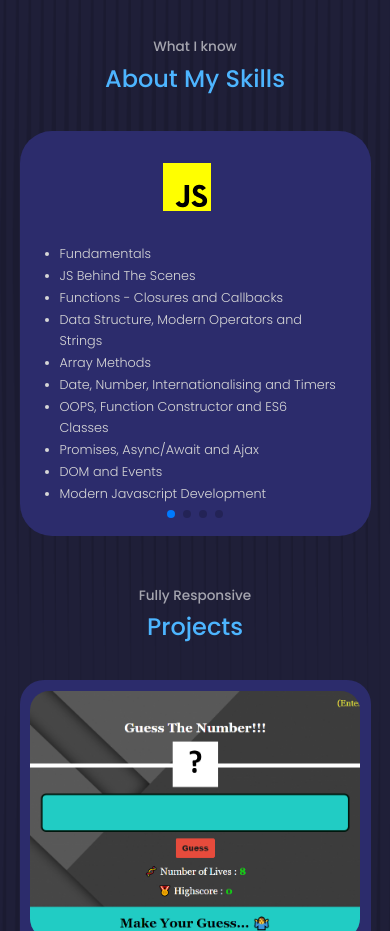
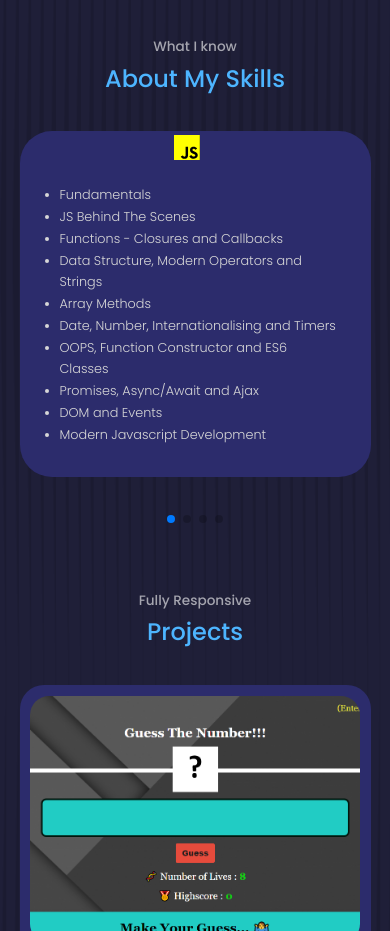
Before and after one commit to ash14ish/My-Portfolio, a React (Create React App) app: page / in a window 390 px wide. Shown: the part 2700-3631 px from the top of the page. Built offline with nearby package versions, Linux system fonts and the light colour scheme.

Commit message:
portfolio

```diff
--- a/src/components/SkillsDetails/SkillsDetails.css
+++ b/src/components/SkillsDetails/SkillsDetails.css
@@ -1,5 +1,6 @@
 .container.container__details {
   width: 55%;
+  padding-bottom: 4rem;
 }
 
 .frontend__details {
@@ -19,6 +20,8 @@
 .frontend__details-icon {
   font-size: 3rem;
   background-color: white;
+  width: max-content;
+  aspect-ratio: 1/1;
 }
 
 #js {
@@ -40,11 +43,21 @@
 
 /* List of details */
 
+.swiper-slide {
+  height: auto;
+  align-self: stretch;
+}
+
 .frontend__details-list {
   list-style-type: disc;
   list-style-position: outside;
   font-weight: 300;
   color: rgb(215, 215, 215);
+}
+
+.swiper-pagination-bullet-clickable,
+.swiper-pagination-bullet {
+  background-color: var(--color-primary);
 }
 
 @media (max-width: 1024px) {
@@ -70,8 +83,13 @@
 
   .frontend__details {
     flex-direction: column;
-    gap: 2rem;
-    justify-content: end;
+    gap: 1.5rem;
+    padding-top: 0.2rem;
+  }
+
+  .swiper-slide ul {
+    height: auto;
+    align-self: center;
   }
 
   .frontend__details-list {
@@ -82,3 +100,9 @@
     padding-left: 1.5rem;
   }
 }
+
+@media (max-width: 320px) {
+  .frontend__details-list {
+    font-size: 0.7rem;
+  }
+}
```
